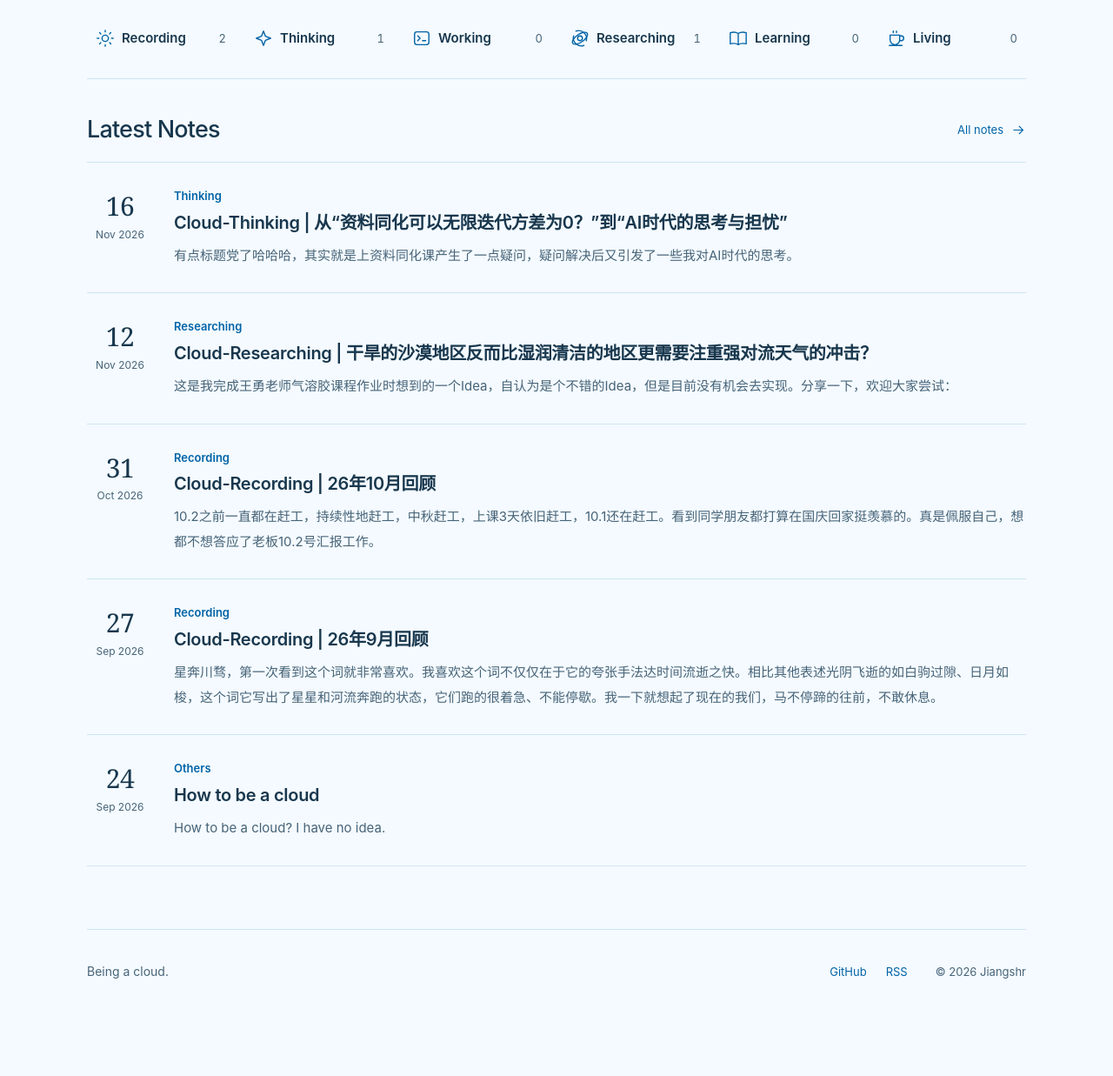
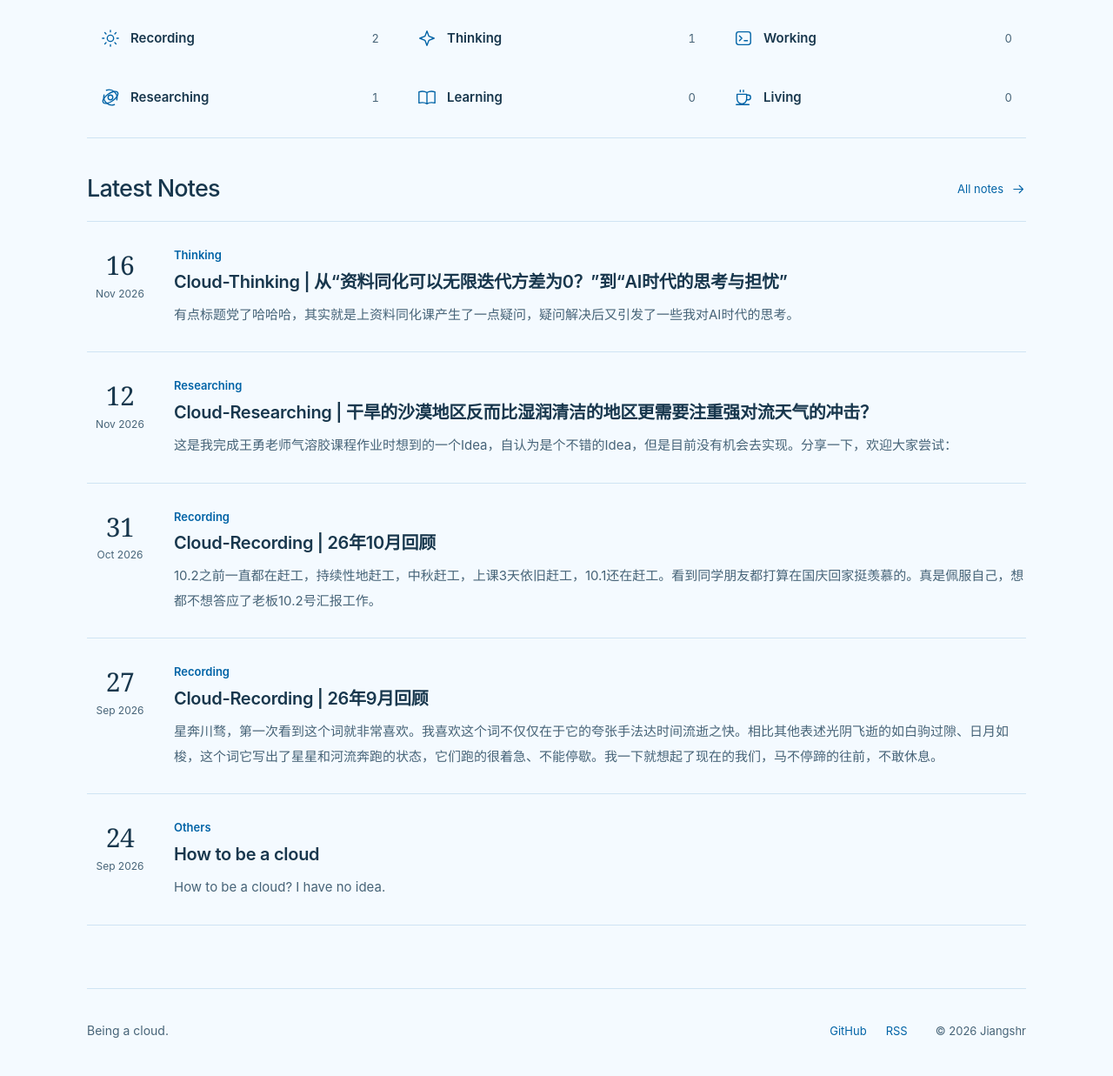
Before and after one commit to Jiangshr-mjl/Jiangshr-mjl.github.io, a Jekyll site: the page built from index.html, in a window 1280 px wide. Shown: the part 362-1599 px from the top of the page at 87% size. Built offline with Jekyll 4.4.1, drawn with Linux system fonts in a browser that asks for light colours; before the commit the page ends 1531 px from its top, so only the background shows below that.

Commit message:
Arrange homepage categories in two rows of three

```diff
--- a/assets/css/style.css
+++ b/assets/css/style.css
@@ -198,8 +198,6 @@ button[hidden] { display: none; }
 .not-found h1 { font-size: 32px; font-weight: 550; letter-spacing: -.7px; }
 .not-found > p { color: var(--muted); }
 @media (min-width: 1200px) {
-  .category-section { grid-template-columns: repeat(6, minmax(0, 1fr)); }
-  .category-link { gap: 8px; padding-inline: 10px; }
   .post-toc { position: absolute; left: calc(50% + 388px); top: 0; width: 150px; margin: 0; height: 100%; }
   .post-toc details { position: sticky; top: 30px; max-height: calc(100vh - 60px); overflow-y: auto; border: 0; border-left: 1px solid var(--border); border-radius: 0; background: none; padding: 0 0 0 16px; }
   .post-toc summary { list-style: none; font-size: 11px; }
@@ -228,7 +226,7 @@ button[hidden] { display: none; }
   .hero::after { background: linear-gradient(90deg, rgb(242 249 255 / 78%), rgb(242 249 255 / 66%)); }
   .hero-photo { object-position: center 60%; }
   .hero-copy { max-width: 100%; }
-  .category-section { grid-template-columns: repeat(2, minmax(0, 1fr)); gap: 0 12px; margin: 14px 0 30px; padding-bottom: 14px; }
+  .category-section { gap: 0 8px; margin: 14px 0 30px; padding-bottom: 14px; }
   .category-link { padding-inline: 8px; }
   .category-link > .icon { width: 20px; height: 20px; }
   .section-heading { margin-bottom: 17px; }
@@ -270,6 +268,10 @@ button[hidden] { display: none; }
   .about-content { padding-top: 30px; }
   .about-lead { font-size: 20px; }
 }
+@media (max-width: 480px) {
+  .category-link { display: grid; grid-template-columns: auto 1fr; gap: 4px; padding: 10px 4px; }
+  .category-name { grid-row: 2; grid-column: 1 / -1; overflow-wrap: anywhere; }
+}
 @media (max-width: 400px) {
   .site-nav { column-gap: 3vw; }
   .site-nav .theme-toggle { flex-shrink: 0; }
```
